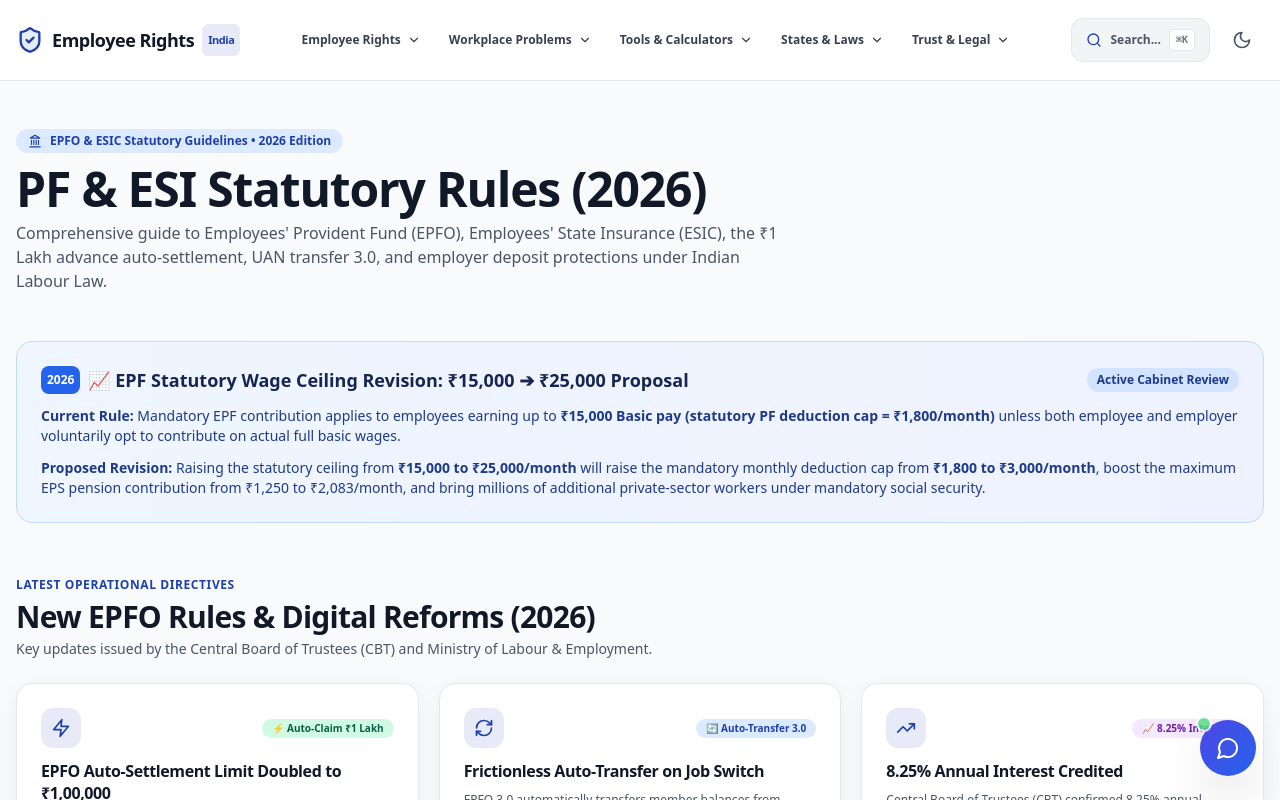
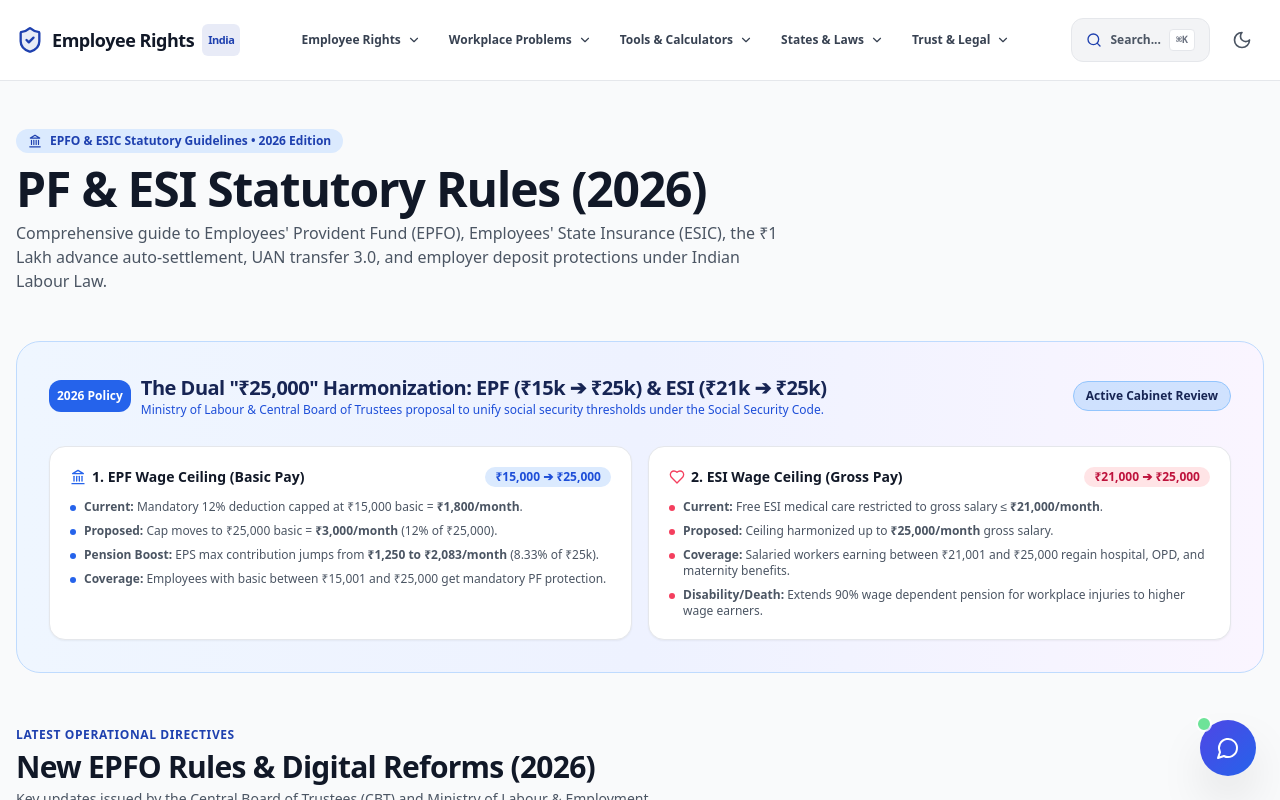
Before and after one commit to rsttechnologies25-stack/-employee-rights-india-, a React (Vite) app: page /pf-esi in a window 1280 px wide. Shown: the top 800 px of the page. Built offline with nearby package versions, Linux system fonts and the light colour scheme.

Commit message:
feat: add Dual 25k Harmonization (EPF and ESI) comparison block and checker alert

```diff
--- a/src/components/PFChecker.jsx
+++ b/src/components/PFChecker.jsx
@@ -19,19 +19,21 @@ export default function PFChecker() {
 
         // ESI Rules: Gross <= 21000
         const esiEligible = sal <= 21000;
+        const inProposed25kZone = sal > 15000 && sal <= 25000;
 
         setResult({
             pf: pfEligible,
             pfType: pfMandatory ? 'Mandatory' : 'Optional (Employer Policy)',
             esi: esiEligible,
+            inProposed25kZone,
             pfDesc: pfEligible
                 ? (pfMandatory
                     ? "Your employer MUST contribute to your PF by law since your basic salary is below ₹15,000. It applies from Day 1."
-                    : "PF is still standard, but mandatory limits apply to Basic ≤ ₹15k. Most companies provide it regardless.")
+                    : "PF is standard, but mandatory statutory limits apply to Basic ≤ ₹15,000. Most companies offer it voluntarily on full basic.")
                 : "PF doesn't typically apply to genuine unpaid student interns or statutory apprentices.",
             esiDesc: esiEligible
                 ? "You are eligible for medical benefits under ESIC since your salary is ₹21,000 or less."
-                : "Gross salary exceeds ₹21,000. You are not covered under ESI. Your company should provide private insurance."
+                : "Gross salary exceeds ₹21,000. You are currently not covered under ESI. (Under review to expand to ₹25,000)."
         });
     };
 
@@ -110,6 +112,17 @@ export default function PFChecker() {
                             </div>
                         </div>
 
+                        {result.inProposed25kZone && (
+                            <div className="p-4 rounded-xl bg-blue-50 dark:bg-blue-950/40 border border-blue-200 dark:border-blue-900/60 text-xs text-blue-900 dark:text-blue-200 space-y-1">
+                                <div className="font-bold flex items-center gap-1.5 text-blue-800 dark:text-blue-300">
+                                    <span>📈</span> 2026 Dual ₹25,000 Social Security Revision Zone
+                                </div>
+                                <p className="leading-relaxed">
+                                    Your salary falls in the <strong>₹15,001 – ₹25,000</strong> bracket! Under the proposed ₹25,000 statutory wage ceiling revision, your EPF will become <strong>100% mandatory</strong> (up to ₹3,000/mo deduction) and gross salary up to ₹25,000 will be brought under <strong>ESI health coverage</strong>.
+                                </p>
+                            </div>
+                        )}
+
                         <div className="bg-gray-50 dark:bg-gray-900 p-4 rounded-lg flex items-center gap-3 text-xs text-gray-500 dark:text-gray-400">
                             <Landmark className="w-4 h-4" />
                             <span>Note: PF applies to companies with 20+ employees. ESI applies to 10+ employees.</span>
--- a/src/pages/PFESIPage.jsx
+++ b/src/pages/PFESIPage.jsx
@@ -103,25 +103,86 @@ export default function PFESIPage() {
                     </p>
                 </div>
 
-                {/* ── EPF Wage Ceiling Hike Info Box ── */}
-                <div className="p-6 bg-gradient-to-r from-blue-50 to-indigo-50 dark:from-blue-950/40 dark:to-indigo-950/40 rounded-2xl border border-blue-200 dark:border-blue-900/50 space-y-3">
-                    <div className="flex flex-wrap items-center justify-between gap-2">
-                        <div className="flex items-center gap-2">
-                            <span className="p-1.5 rounded-lg bg-blue-600 text-white font-black text-xs">2026</span>
-                            <span className="font-extrabold text-blue-950 dark:text-blue-100 text-base sm:text-lg">
-                                📈 EPF Statutory Wage Ceiling Revision: ₹15,000 ➔ ₹25,000 Proposal
-                            </span>
+                {/* ── Dual 25k Social Security Harmonization (EPF & ESI) ── */}
+                <div className="p-6 sm:p-8 bg-gradient-to-r from-blue-50 via-indigo-50 to-purple-50 dark:from-blue-950/40 dark:via-indigo-950/40 dark:to-purple-950/40 rounded-3xl border border-blue-200 dark:border-blue-900/50 space-y-5">
+                    <div className="flex flex-wrap items-center justify-between gap-3">
+                        <div className="flex items-center gap-2.5">
+                            <span className="p-2 rounded-xl bg-blue-600 text-white font-black text-xs">2026 Policy</span>
+                            <div>
+                                <h3 className="font-extrabold text-blue-950 dark:text-blue-100 text-lg sm:text-xl">
+                                    The Dual "₹25,000" Harmonization: EPF (₹15k ➔ ₹25k) & ESI (₹21k ➔ ₹25k)
+                                </h3>
+                                <p className="text-xs text-blue-700 dark:text-blue-300">
+                                    Ministry of Labour & Central Board of Trustees proposal to unify social security thresholds under the Social Security Code.
+                                </p>
+                            </div>
                         </div>
-                        <span className="text-xs font-bold px-2.5 py-1 rounded-full bg-blue-200/60 dark:bg-blue-900 text-blue-900 dark:text-blue-200">
+                        <span className="text-xs font-bold px-3 py-1.5 rounded-full bg-blue-200/70 dark:bg-blue-900 text-blue-950 dark:text-blue-200 border border-blue-300 dark:border-blue-800">
                             Active Cabinet Review
                         </span>
                     </div>
-                    <p className="text-xs sm:text-sm text-blue-900 dark:text-blue-200 leading-relaxed">
-                        <strong>Current Rule:</strong> Mandatory EPF contribution applies to employees earning up to <strong>₹15,000 Basic pay (statutory PF deduction cap = ₹1,800/month)</strong> unless both employee and employer voluntarily opt to contribute on actual full basic wages.
-                    </p>
-                    <p className="text-xs sm:text-sm text-blue-900 dark:text-blue-200 leading-relaxed">
-                        <strong>Proposed Revision:</strong> Raising the statutory ceiling from <strong>₹15,000 to ₹25,000/month</strong> will raise the mandatory monthly deduction cap from <strong>₹1,800 to ₹3,000/month</strong>, boost the maximum EPS pension contribution from ₹1,250 to ₹2,083/month, and bring millions of additional private-sector workers under mandatory social security.
-                    </p>
+
+                    <div className="grid grid-cols-1 md:grid-cols-2 gap-4 pt-2">
+                        {/* EPF Card */}
+                        <div className="p-5 rounded-2xl bg-white dark:bg-gray-900 border border-blue-150 dark:border-blue-900 shadow-sm space-y-3">
+                            <div className="flex items-center justify-between">
+                                <span className="font-bold text-sm text-gray-900 dark:text-white flex items-center gap-1.5">
+                                    <Landmark className="w-4 h-4 text-blue-600" /> 1. EPF Wage Ceiling (Basic Pay)
+                                </span>
+                                <span className="text-xs font-extrabold px-2.5 py-0.5 rounded-full bg-blue-100 dark:bg-blue-950 text-blue-700 dark:text-blue-300">
+                                    ₹15,000 ➔ ₹25,000
+                                </span>
+                            </div>
+                            <ul className="text-xs text-gray-600 dark:text-gray-400 space-y-2">
+                                <li className="flex items-start gap-2">
+                                    <span className="w-1.5 h-1.5 rounded-full bg-blue-600 mt-1.5 shrink-0" />
+                                    <span><strong>Current:</strong> Mandatory 12% deduction capped at ₹15,000 basic = <strong>₹1,800/month</strong>.</span>
+                                </li>
+                                <li className="flex items-start gap-2">
+                                    <span className="w-1.5 h-1.5 rounded-full bg-blue-600 mt-1.5 shrink-0" />
+                                    <span><strong>Proposed:</strong> Cap moves to ₹25,000 basic = <strong>₹3,000/month</strong> (12% of ₹25,000).</span>
+                                </li>
+                                <li className="flex items-start gap-2">
+                                    <span className="w-1.5 h-1.5 rounded-full bg-blue-600 mt-1.5 shrink-0" />
+                                    <span><strong>Pension Boost:</strong> EPS max contribution jumps from <strong>₹1,250 to ₹2,083/month</strong> (8.33% of ₹25k).</span>
+                                </li>
+                                <li className="flex items-start gap-2">
+                                    <span className="w-1.5 h-1.5 rounded-full bg-blue-600 mt-1.5 shrink-0" />
+                                    <span><strong>Coverage:</strong> Employees with basic between ₹15,001 and ₹25,000 get mandatory PF protection.</span>
+                                </li>
+                            </ul>
+                        </div>
+
+                        {/* ESI Card */}
+                        <div className="p-5 rounded-2xl bg-white dark:bg-gray-900 border border-blue-150 dark:border-blue-900 shadow-sm space-y-3">
+                            <div className="flex items-center justify-between">
+                                <span className="font-bold text-sm text-gray-900 dark:text-white flex items-center gap-1.5">
+                                    <Heart className="w-4 h-4 text-rose-500" /> 2. ESI Wage Ceiling (Gross Pay)
+                                </span>
+                                <span className="text-xs font-extrabold px-2.5 py-0.5 rounded-full bg-rose-100 dark:bg-rose-950 text-rose-700 dark:text-rose-300">
+                                    ₹21,000 ➔ ₹25,000
+                                </span>
+                            </div>
+                            <ul className="text-xs text-gray-600 dark:text-gray-400 space-y-2">
+                                <li className="flex items-start gap-2">
+                                    <span className="w-1.5 h-1.5 rounded-full bg-rose-500 mt-1.5 shrink-0" />
+                                    <span><strong>Current:</strong> Free ESI medical care restricted to gross salary ≤ <strong>₹21,000/month</strong>.</span>
+                                </li>
+                                <li className="flex items-start gap-2">
+                                    <span className="w-1.5 h-1.5 rounded-full bg-rose-500 mt-1.5 shrink-0" />
+                                    <span><strong>Proposed:</strong> Ceiling harmonized up to <strong>₹25,000/month</strong> gross salary.</span>
+                                </li>
+                                <li className="flex items-start gap-2">
+                                    <span className="w-1.5 h-1.5 rounded-full bg-rose-500 mt-1.5 shrink-0" />
+                                    <span><strong>Coverage:</strong> Salaried workers earning between ₹21,001 and ₹25,000 regain hospital, OPD, and maternity benefits.</span>
+                                </li>
+                                <li className="flex items-start gap-2">
+                                    <span className="w-1.5 h-1.5 rounded-full bg-rose-500 mt-1.5 shrink-0" />
+                                    <span><strong>Disability/Death:</strong> Extends 90% wage dependent pension for workplace injuries to higher wage earners.</span>
+                                </li>
+                            </ul>
+                        </div>
+                    </div>
                 </div>
 
                 {/* ── 2026 EPFO Digital Reforms Hub ── */}
```
